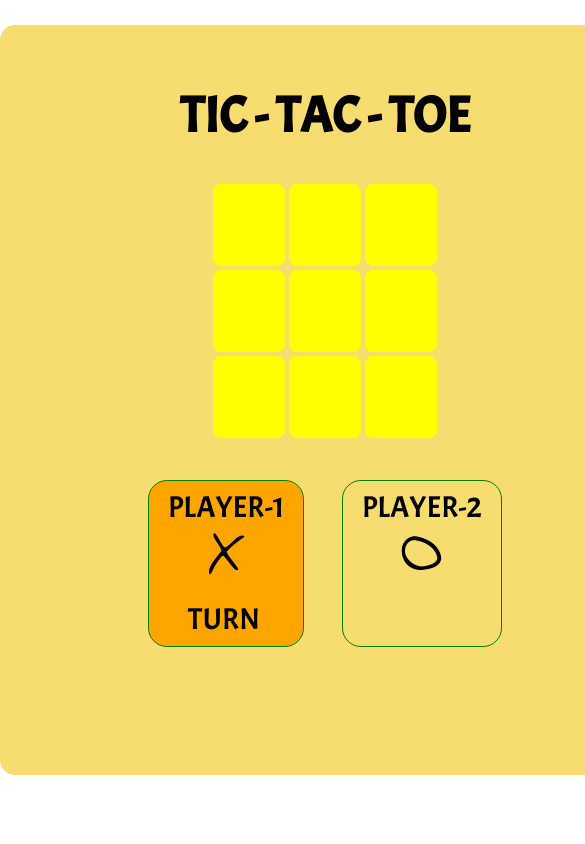
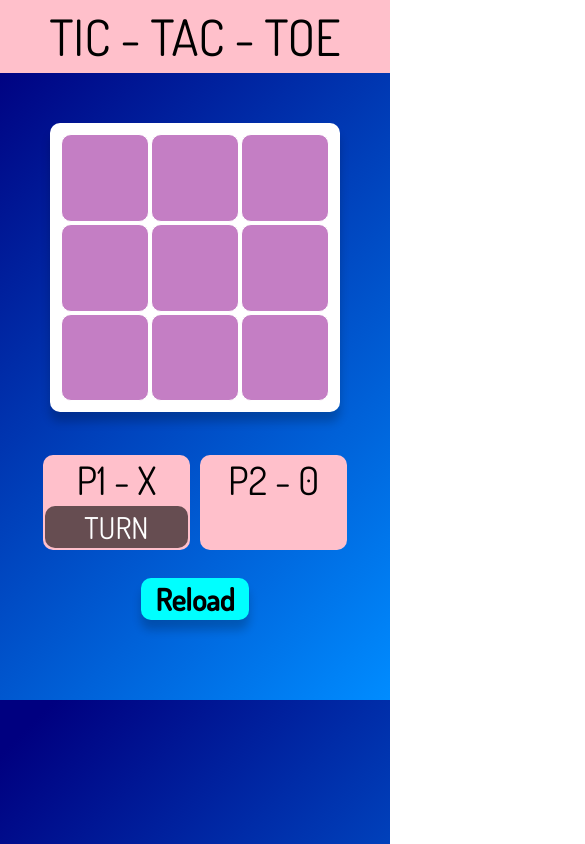
Before and after one commit to ujjaval-shah/ticTacToe, a React (Create React App) app: page / in a window 390 px wide. Shown: the top 844 px of the page, 585 px wide, since content can reach past the window. Built offline with nearby package versions, Linux system fonts and the light colour scheme.

Commit message:
mobile-version

```diff
--- a/public/index.html
+++ b/public/index.html
@@ -4,6 +4,8 @@
 <head>
   <link href="https://fonts.googleapis.com/css2?family=Indie+Flower&display=swap" rel="stylesheet">
   <link href="https://fonts.googleapis.com/css2?family=Acme&display=swap" rel="stylesheet">
+  <!-- <link href="https://fonts.googleapis.com/css2?family=Arvo&display=swap" rel="stylesheet"> -->
+  <link href="https://fonts.googleapis.com/css2?family=Dosis:wght@300;400;500&display=swap" rel="stylesheet">
   <meta charset="utf-8" />
   <link rel="icon" href="%PUBLIC_URL%/favicon.ico" />
   <meta name="viewport" content="width=device-width, initial-scale=1" />
--- a/src/App.js
+++ b/src/App.js
@@ -4,12 +4,13 @@ import './App.css';
 import Child from './child';
 
 function App() {
-  return (
-    <>
-      <h1> TIC - TAC - TOE </h1>
-      <Child />
-    </>
-  );
+
+	return (
+		<>
+			<p id="tictactoe"> TIC - TAC - TOE </p>
+			<Child />
+		</>
+	);
 }
 
 export default App;
--- /dev/null
+++ b/src/Status.jsx
@@ -0,0 +1,26 @@
+import React from 'react';
+
+function Status(props) {
+
+    if (props.need) {
+        // return (
+        //     <div className="status"> TURN </div>
+        // )
+
+        if (!(props.params.status)) {
+            return (
+                <div className="status"> TURN </div>
+            )
+        }
+        if (props.params.status === 1) {
+            return (
+                <div className="status status-1"> WIN </div>
+            )
+        }
+    }
+
+
+    return (<></>)
+}
+
+export default Status;
--- /dev/null
+++ b/src/WinLoss.jsx
@@ -0,0 +1,31 @@
+import React from 'react';
+
+function WinLoss(props) {
+
+    if (props.content.status === 0) {
+        return (<></>)
+    }
+
+    if (props.content.status === 1) {
+        return (
+            <div id="WinLossContain">
+                <h1 id="win_loss">
+                    {`Player ${props.content.count % 2 + 1} has won the game.`}
+                </h1>
+            </div>
+        )
+    }
+
+    if (props.content.status === 2) {
+        return (
+            <div id="WinLossContain">
+                <h1 id="win_loss">
+                    {`Oops... Match Draw.`}
+                </h1>
+            </div>
+        )
+    }
+
+}
+
+export default WinLoss;
--- a/src/child.jsx
+++ b/src/child.jsx
@@ -1,10 +1,30 @@
 import React, { Component } from 'react'
+import WinLoss from './WinLoss'
+import Status from './Status'
 
 // gameState - 0 - running
 
+// var palettes = [
+//     "#B3CC57",
+//     "#ECF081",
+//     "#FFBE40",
+//     "#EF746F",
+//     "#AB3E5B"
+// ]
+
 class Child extends Component {
-    state = { mark: [' ', ' ', ' ', ' ', ' ', ' ', ' ', ' ', ' '], status: 0, count: 0, win_list: [] }
+    state = { mark: [' ', ' ', ' ', ' ', ' ', ' ', ' ', ' ', ' '], status: 0, count: 0, win_list: [], back_color: 0 }
     player = ['X', 'O']
+
+    reset = () => {
+        this.setState(
+            { mark: [' ', ' ', ' ', ' ', ' ', ' ', ' ', ' ', ' '], status: 0, count: 0, win_list: [], back_color: this.state.back_color + 1 }
+        )
+
+        // const indx = this.state.back_color % palettes.length;
+        // document.body.style.background = palettes[indx];
+
+    }
 
     componentWillUnmount() {
         var viewport = document.querySelector('meta[name="viewport"]');
@@ -44,65 +64,93 @@ class Child extends Component {
 
     render() {
         return (
-            <div id="main">
-                <table>
-                    <tr>
-                        <td onClick={() => this.handleClick(0)}
-                            style={{ backgroundColor: this.state.win_list.includes(0) ? "#FFEBCD" : "yellow" }}
-                        > <div className="cell"> {this.state.mark[0]} </div> </td>
-                        <td onClick={() => this.handleClick(1)}
-                            style={{ backgroundColor: this.state.win_list.includes(1) ? "#FFEBCD" : "yellow" }}
-                        > <div className="cell"> {this.state.mark[1]} </div> </td>
-                        <td onClick={() => this.handleClick(2)}
-                            style={{ backgroundColor: this.state.win_list.includes(2) ? "#FFEBCD" : "yellow" }}
-                        > <div className="cell"> {this.state.mark[2]} </div> </td>
-                    </tr>
-                    <tr>
-                        <td onClick={() => this.handleClick(3)}
-                            style={{ backgroundColor: this.state.win_list.includes(3) ? "#FFEBCD" : "yellow" }}
-                        > <div className="cell"> {this.state.mark[3]} </div> </td>
-                        <td onClick={() => this.handleClick(4)}
-                            style={{ backgroundColor: this.state.win_list.includes(4) ? "#FFEBCD" : "yellow" }}
-                        > <div className="cell"> {this.state.mark[4]} </div> </td>
-                        <td onClick={() => this.handleClick(5)}
-                            style={{ backgroundColor: this.state.win_list.includes(5) ? "#FFEBCD" : "yellow" }}
-                        > <div className="cell"> {this.state.mark[5]} </div> </td>
-                    </tr>
-                    <tr>
-                        <td onClick={() => this.handleClick(6)}
-                            style={{ backgroundColor: this.state.win_list.includes(6) ? "#FFEBCD" : "yellow" }}
-                        > <div className="cell"> {this.state.mark[6]} </div> </td>
-                        <td onClick={() => this.handleClick(7)}
-                            style={{ backgroundColor: this.state.win_list.includes(7) ? "#FFEBCD" : "yellow" }}
-                        > <div className="cell"> {this.state.mark[7]} </div> </td>
-                        <td onClick={() => this.handleClick(8)}
-                            style={{ backgroundColor: this.state.win_list.includes(8) ? "#FFEBCD" : "yellow" }}
-                        > <div className="cell"> {this.state.mark[8]} </div> </td>
-                    </tr>
-                </table>
+            <>
+
+                <div className="game">
+
+                    {this.state.mark.map((item, index) => (
+                        <div className={`grid-cell ${this.state.win_list.includes(index) ? "win-cell" : "normal-cell"}`} onClick={() => this.handleClick(index)}
+                        > <div className="mark"> {item} </div> </div>
+                    ))}
+
+                    {/* <div onClick={() => this.handleClick(0)}
+                        style={{ backgroundColor: this.state.win_list.includes(0) ? "aqua" : "lightcyan" }}
+                    > <div className="cell"> {this.state.mark[0]} </div> </div>
+                    <div onClick={() => this.handleClick(1)}
+                        style={{ backgroundColor: this.state.win_list.includes(1) ? "aqua" : "lightcyan" }}
+                    > <div className="cell"> {this.state.mark[1]} </div> </div>
+                    <div onClick={() => this.handleClick(2)}
+                        style={{ backgroundColor: this.state.win_list.includes(2) ? "aqua" : "lightcyan" }}
+                    > <div className="cell"> {this.state.mark[2]} </div> </div>
+
+
+                    <div onClick={() => this.handleClick(3)}
+                        style={{ backgroundColor: this.state.win_list.includes(3) ? "aqua" : "lightcyan" }}
+                    > <div className="cell"> {this.state.mark[3]} </div> </div>
+                    <div onClick={() => this.handleClick(4)}
+                        style={{ backgroundColor: this.state.win_list.includes(4) ? "aqua" : "lightcyan" }}
+                    > <div className="cell"> {this.state.mark[4]} </div> </div>
+                    <div onClick={() => this.handleClick(5)}
+                        style={{ backgroundColor: this.state.win_list.includes(5) ? "aqua" : "lightcyan" }}
+                    > <div className="cell"> {this.state.mark[5]} </div> </div>
+
+
+                    <div onClick={() => this.handleClick(6)}
+                        style={{ backgroundColor: this.state.win_list.includes(6) ? "aqua" : "lightcyan" }}
+                    > <div className="cell"> {this.state.mark[6]} </div> </div>
+                    <div onClick={() => this.handleClick(7)}
+                        style={{ backgroundColor: this.state.win_list.includes(7) ? "aqua" : "lightcyan" }}
+                    > <div className="cell"> {this.state.mark[7]} </div> </div>
+                    <div onClick={() => this.handleClick(8)}
+                        style={{ backgroundColor: this.state.win_list.includes(8) ? "aqua" : "lightcyan" }}
+                    > <div className="cell"> {this.state.mark[8]} </div> </div> */}
+
+                </div>
+
                 <div className="info">
-                    <div id="player_1"
-                        style={{
-                            backgroundColor: (!(this.state.count % 2) && !(this.state.status)) || (this.state.status === 1 && !(this.state.count % 2)) ? "orange" : "#F7DC6F",
-                        }}
-                    > <div className="which_player"> PLAYER-1 <br /> <p className="gamefont symbol"> X </p> </div>
-                        <div className="status"> {!(this.state.count % 2) && !(this.state.status) ? "TURN" : '\xa0'}
+                    <div
+                        className={`player ${(!(this.state.count % 2) && !(this.state.status)) || (this.state.status === 1 && !(this.state.count % 2)) ? "active" : "inactive"}`}
+                    // style={{
+                    //     backgroundColor: (!(this.state.count % 2) && !(this.state.status)) || (this.state.status === 1 && !(this.state.count % 2)) ? "#F7DC6F" : "orange",
+                    // }}
+                    > <div className="which_player"> P1 - X </div>
+                        {/* <div className="status"> {!(this.state.count % 2) && !(this.state.status) ? "TURN" : '\xa0'}
                             {this.state.status === 1 && !(this.state.count % 2) ? "WINNER" : '\xa0'}
-                        </div>
+                        </div> */}
+                        <Status need={!(this.state.count % 2)} params={
+                            { status: this.state.status }
+                        } />
                     </div>
-                    <div id="player_2"
-                        style={{ backgroundColor: ((this.state.count % 2) && !(this.state.status)) || (this.state.status === 1 && (this.state.count % 2)) ? "orange" : "#F7DC6F" }}
-                    > <div className="which_player"> PLAYER-2 <br /> <p className="gamefont symbol"> O </p> </div>
-                        <div className="status"> {(this.state.count % 2) && !(this.state.status) ? "TURN" : '\xa0'}
+                    <div
+                        className={`player ${((this.state.count % 2) && !(this.state.status)) || (this.state.status === 1 && (this.state.count % 2)) ? "active" : "inactive"}`}
+                    > <div className="which_player"> P2 - 0</div>
+                        {/* <div className="status"> {(this.state.count % 2) && !(this.state.status) ? "TURN" : '\xa0'}
                             {this.state.status === 1 && (this.state.count % 2) ? "WINNER" : '\xa0'}
-                        </div>
+                        </div> */}
+                        <Status need={(this.state.count % 2)} params={
+                            { status: this.state.status }
+                        } />
                     </div>
+
                 </div>
-                <h1 id="win_loss" style={{ color: "#8B0000", backgroundColor: "orange" }}>
+
+                {/* <h1 id="win_loss" style={{ color: "#8B0000", backgroundColor: "orange" }}>
                     {this.state.status === 1 && `Player ${this.state.count % 2 + 1} has won the game.`}
                     {this.state.status === 2 && `Oops... Match Draw.`}
-                </h1>
-            </div>
+                </h1> */}
+
+                <WinLoss content={
+                    {
+                        status: this.state.status,
+                        count: this.state.count
+                    }
+                } />
+
+                <div id="reload" onClick={this.reset}>
+                    Reload
+                </div>
+
+            </>
         );
     }
 }
--- a/src/index.css
+++ b/src/index.css
@@ -1,53 +1,19 @@
 body {
-
     margin: 0;
     font-family: -apple-system, BlinkMacSystemFont, 'Segoe UI', 'Roboto', 'Oxygen',
         'Ubuntu', 'Cantarell', 'Fira Sans', 'Droid Sans', 'Helvetica Neue',
         sans-serif;
     -webkit-font-smoothing: antialiased;
     -moz-osx-font-smoothing: grayscale;
-  font-family: 'Acme', sans-serif;
+    font-family: 'Dosis', sans-serif;
+    background-image: linear-gradient(135deg, navy 5%, #008cff);
 }
 
 code {
     font-family: source-code-pro, Menlo, Monaco, Consolas, 'Courier New', monospace;
 }
 
-table,
-th,
-td {
-  border: 4px solid;
-  font-family: 'Indie Flower', cursive;
-  font-size: 50px;
-  border-color: #F7DC6F;
-}
-
-td {
-  height: 80px;
-  width: 70px;
-  border-radius: 4mm;
-}
-
-.cell {
-  margin: auto;
-  max-width: 25px;
-}
-
-table {
-  margin: 0 auto;
-  border-collapse: collapse;
-}
-
-div {
-  margin: 0 auto;
-  text-align: center;
-  max-width: 500px;
-}
-
-/* .main {} */
-
 .gamefont {
-  font-family: 'Indie Flower', cursive;
     display: inline;
 }
 
@@ -56,36 +22,24 @@ div {
     font-size: 30px;
     height: auto;
     vertical-align: top;
-}
-
-#player_1 {
-  padding: 2mm 5mm;
-  display: inline-block;
-  margin: 0 5mm;
-  border: 0.25mm solid green;
-  border-radius: 5mm;
-}
-
-#player_2 {
-  padding: 2mm 5mm;
-  display: inline-block;
-  margin: 0 5mm;
-  border: 0.25mm solid green;
-  border-radius: 5mm;
+    display: grid;
+    grid-template-columns: 1fr 1fr;
+    text-align: center;
+    margin-bottom: 6mm;
 }
 
 #root {
-  min-width: 600px;
+    /* min-width: 600px; */
     margin: 0 auto;
-  background-color: #F7DC6F;
-  padding: 25px;
-  margin-top: 25px;
     min-height: 700px;
-  border-radius: 4mm;
 }
 
-h1 {
+#tictactoe {
+    margin-top: 0;
+    padding: 5px 0;
     font-size: 50px;
+    background-color: pink;
+    text-align: center;
 }
 
 #turn {
@@ -93,17 +47,102 @@ h1 {
 }
 
 .symbol {
-  font-size: 70px;
     margin: 0;
-  line-height: 55px;
 }
 
-.status {
-  margin-top: 5mm;
-  height: 10mm;
+.game {
+    background-color: #fff;
+    border-radius: 10px;
+    box-shadow: 0 10px 10px rgba(0, 0, 0, 0.2);
+    margin: 20px auto;
+    padding: 10px;
+
+    display: grid;
+    grid-template-rows: repeat(3, 1fr);
+    grid-template-columns: repeat(3, 1fr);
+    justify-items: center;
+    align-items: center;
+    justify-content: center;
+    align-content: center;
+    width: min-content;
+}
+
+.grid-cell {
+    height: 22vw;
+    width: 22vw;
+    font-size: 15vw;
+    border: white solid 0.5px;
+    margin: 1px 1px;
+    border-radius: 10px;
+    text-align: center;
+}
+
+.mark {
+    margin-top: auto;
+    margin-bottom: auto;
+    font-family: 'Indie Flower', cursive;
+}
+
+.which_player,
+.symbol {
+    font-size: 10vw;
 }
 
 #win_loss {
     font-size: 30px;
-  border-radius: 4mm;
+    width: max-content;
+    margin: 0 auto;
+    padding: 5px 10px;
 }
+
+#WinLossContain {
+    background-color: azure;
+    width: max-content;
+    border-radius: 10px;
+    margin: 0 auto;
+    margin-bottom: 8mm;
+}
+
+.normal-cell {
+    background-color: darkmagenta;
+    color: white;
+    opacity: 0.5;
+}
+
+.win-cell {
+    background-color: darkmagenta;
+    color: white;
+}
+
+.player {
+    margin: 5px;
+    border-radius: 10px;
+    background-color: pink;
+}
+
+/* .active {
+    background-color: pink;
+}
+
+.inactive {
+    background-color: white;
+} */
+
+.status {
+    background-color: rgba(0, 0, 0, 0.6);
+    color: white;
+    padding: 2px 15px;
+    margin: 2px 2px;
+    border-radius: 10px;
+}
+
+#reload {
+    font-size: 30px;
+    background-color: cyan;
+    padding: 2px 15px;
+    width: max-content;
+    border-radius: 10px;
+    margin: 15px auto;
+    font-weight: bold;
+    box-shadow: 0 10px 10px rgba(0, 0, 0, 0.2);
+}
--- a/src/index.js
+++ b/src/index.js
@@ -6,7 +6,7 @@ import * as serviceWorker from './serviceWorker';
 
 ReactDOM.render(
   (<>
-    <App />
+    < App />
   </>),
   document.getElementById('root')
 );
```
Lines whose indentation alone changed are shown as unchanged.
